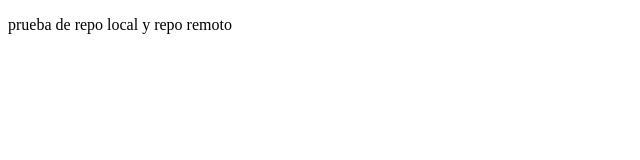
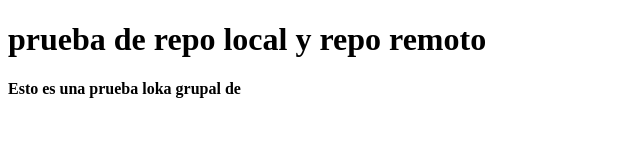
Before and after one commit to tomasgomez18/preuba-de-git-2, a plain HTML site: page index.html in a window 1280 px wide. Shown: the whole page, without its empty margins (0-640 px from the left). Drawn offline with Linux system fonts and the light colour scheme.

Commit message:
Estructura basica de Header

```diff
--- a/index.html
+++ b/index.html
@@ -10,7 +10,8 @@
 </head>
 <body>
     <header>
-        <p>prueba de repo local y repo remoto</p>
+        <h1>prueba de repo local y repo remoto</h1>
+            <p><strong>Esto es una prueba loka grupal de</strong></p>
     </header>
     <main></main>
     <footer></footer>
```
